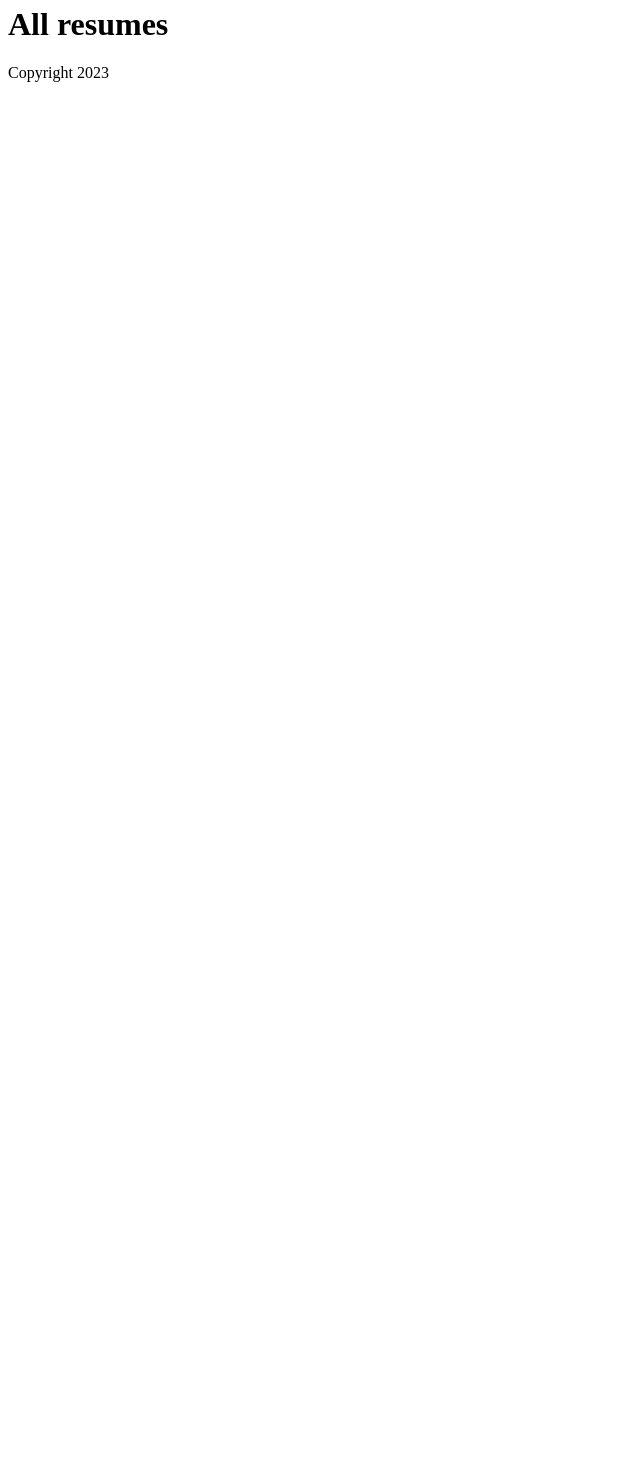
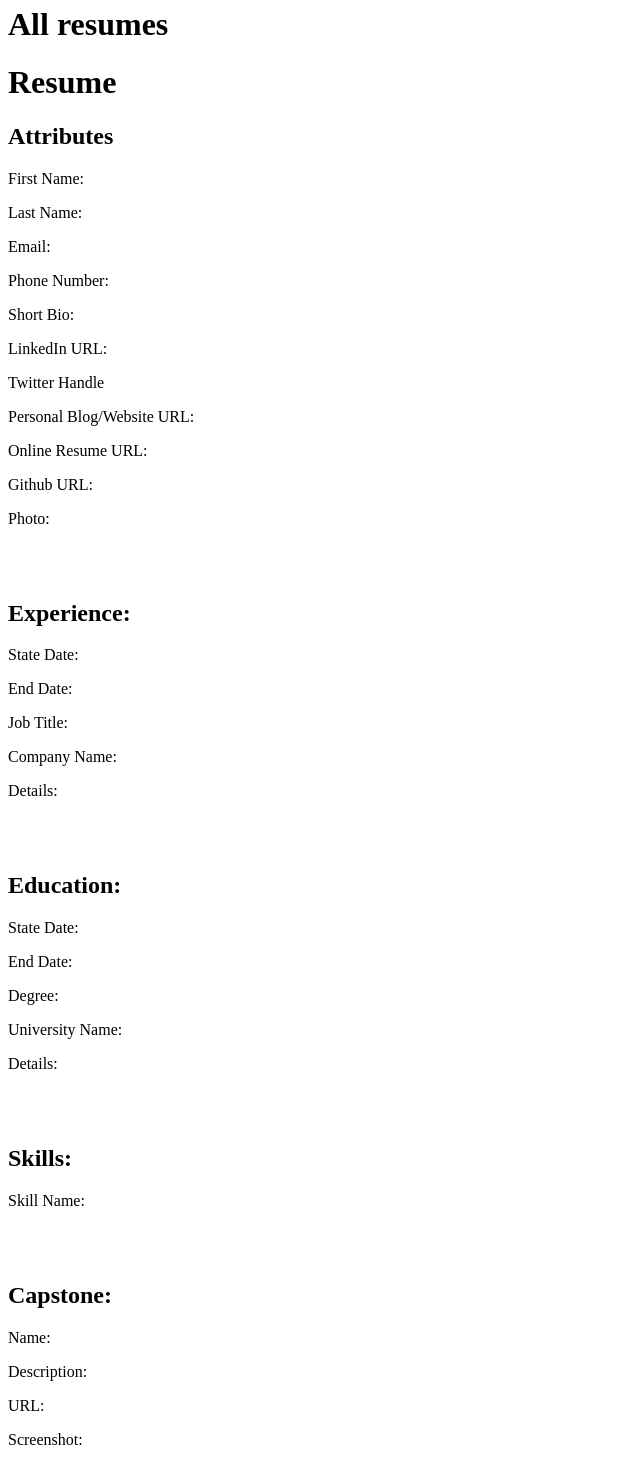
Before and after one commit to sfwells0518/online-resumes-app, a React (Vite) app: page / in a window 1280 px wide. Shown: the part 100-1565 px from the top of the page, without its empty margins (0-640 px from the left). Before the commit the page ends 800 px from the top, so only its background shows below. Built offline with nearby package versions, Linux system fonts and the light colour scheme.

Commit message:
add ResumesShow on content file

```diff
--- a/src/Content.jsx
+++ b/src/Content.jsx
@@ -1,11 +1,12 @@
 import { Routes, Route } from "react-router-dom";
 import { ResumesIndex } from "./ResumesIndex";
-
+import { ResumesShow } from "./ResumesShow";
 export function Content() {
   return (
     <div>
       <h1>Welcome to React!</h1>
       <ResumesIndex />
+      <ResumesShow />
       {/* <Routes>
         <Route path="/index" element={<Home />} />
         <Route path="/" element={<Home />} />
--- a/src/ResumesShow.jsx
+++ b/src/ResumesShow.jsx
@@ -1,4 +1,4 @@
-export function Show() {
+export function ResumesShow() {
   return (
     <div>
       <div>
@@ -9,43 +9,43 @@ export function Show() {
         <p>Email: </p>
         <p>Phone Number:</p>
         <p>Short Bio:</p>
-        <p>LinkedIn URL</p>
+        <p>LinkedIn URL:</p>
         <p>Twitter Handle</p>
-        <p>Personal Blog/Website URL</p>
-        <p>Online Resume URL</p>
-        <p>Github URL</p>
-        <p>Photo</p>
+        <p>Personal Blog/Website URL:</p>
+        <p>Online Resume URL:</p>
+        <p>Github URL:</p>
+        <p>Photo:</p>
       </div>
 
       <br></br>
       <br></br>
 
       <div>
-        <h2>Experience</h2>
+        <h2>Experience:</h2>
         <p>State Date:</p>
         <p>End Date:</p>
         <p>Job Title:</p>
         <p>Company Name:</p>
-        <p>Details</p>
+        <p>Details:</p>
       </div>
 
       <br></br>
       <br></br>
 
       <div>
-        <h2>Education</h2>
+        <h2>Education:</h2>
         <p>State Date:</p>
         <p>End Date:</p>
         <p>Degree:</p>
         <p>University Name:</p>
-        <p>Details</p>
+        <p>Details:</p>
       </div>
 
       <br></br>
       <br></br>
 
       <div>
-        <h2>Skills</h2>
+        <h2>Skills:</h2>
         <p>Skill Name:</p>
       </div>
 
@@ -53,11 +53,11 @@ export function Show() {
       <br></br>
 
       <div>
-        <h2>Capstone</h2>
-        <p>Name</p>
-        <p>Description</p>
-        <p>URL</p>
-        <p>Screenshot</p>
+        <h2>Capstone:</h2>
+        <p>Name:</p>
+        <p>Description:</p>
+        <p>URL:</p>
+        <p>Screenshot:</p>
       </div>
     </div>
   );
```
